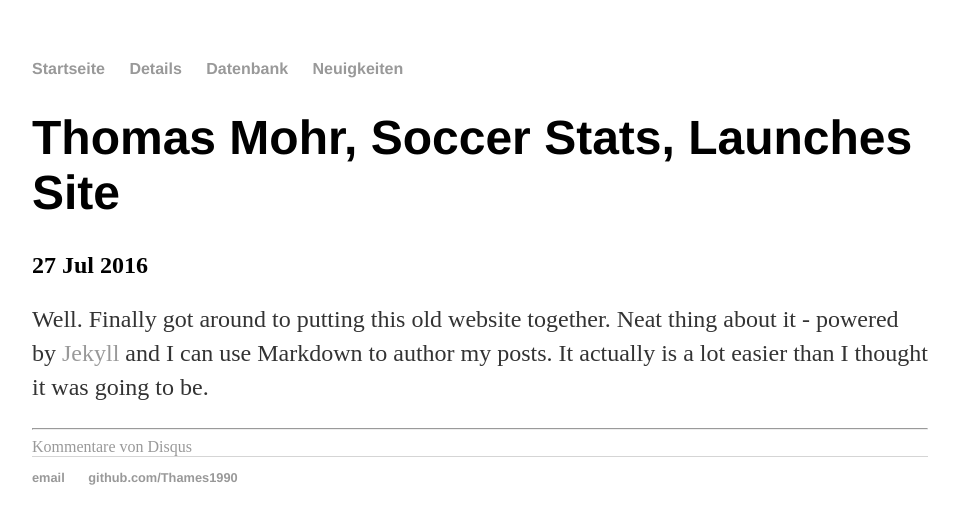
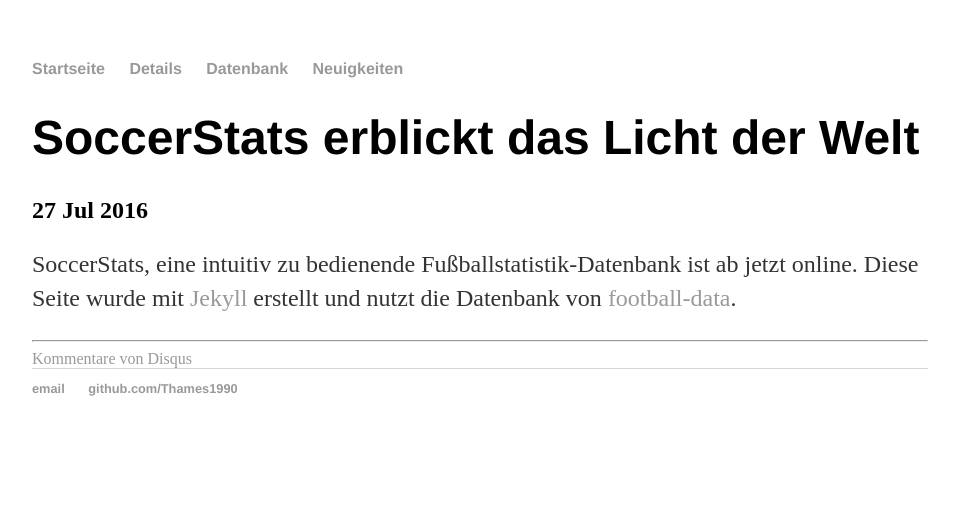
Before and after one commit to Thames1990/Thames1990.github.io, a Jekyll site: the page built from _posts/2016-07-27-soccer-stats-site-launched.md, in a window 1280 px wide. Shown: the top 524 px of the page, without its empty margins (160-1119 px from the left). Built offline with Jekyll 4.4.1, drawn with Linux system fonts in a browser that asks for light colours; comment, search, counter and statistics services are not loaded.

Commit message:
Update 2016-07-27-soccer-stats-site-launched.md
Update first post

```diff
--- a/_posts/2016-07-27-soccer-stats-site-launched.md
+++ b/_posts/2016-07-27-soccer-stats-site-launched.md
@@ -1,7 +1,7 @@
 ---
 layout: post
-title: "Thomas Mohr, Soccer Stats, Launches Site"
+title: "SoccerStats erblickt das Licht der Welt"
 date: 2016-07-27
 ---
 
-Well. Finally got around to putting this old website together. Neat thing about it - powered by [Jekyll](http://jekyllrb.com) and I can use Markdown to author my posts. It actually is a lot easier than I thought it was going to be.
+SoccerStats, eine intuitiv zu bedienende Fußballstatistik-Datenbank ist ab jetzt online. Diese Seite wurde mit [Jekyll](http://jekyllrb.com) erstellt und nutzt die Datenbank von [football-data](http://api.football-data.org/index).
```
